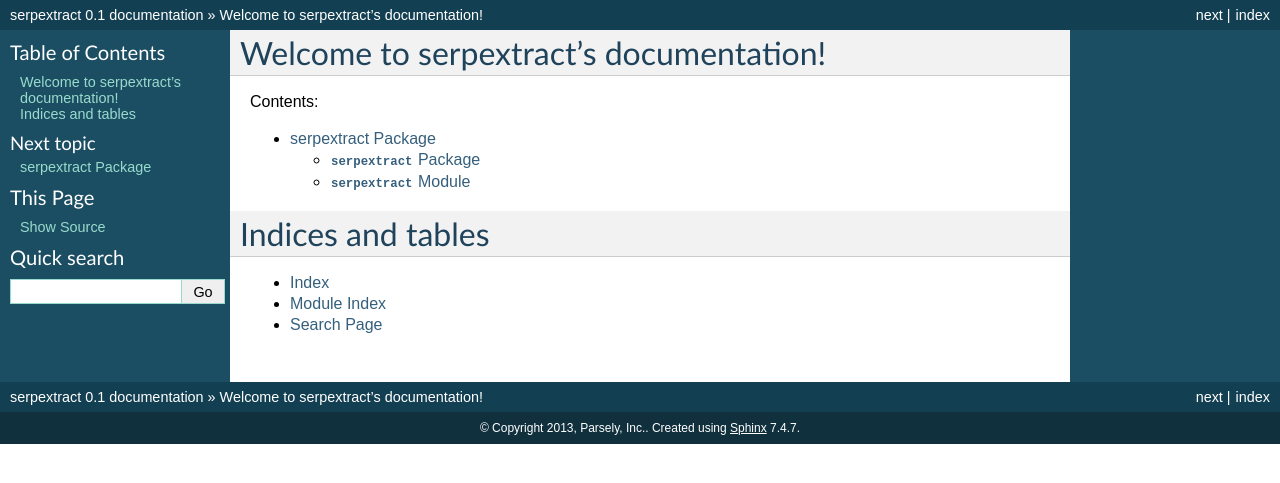
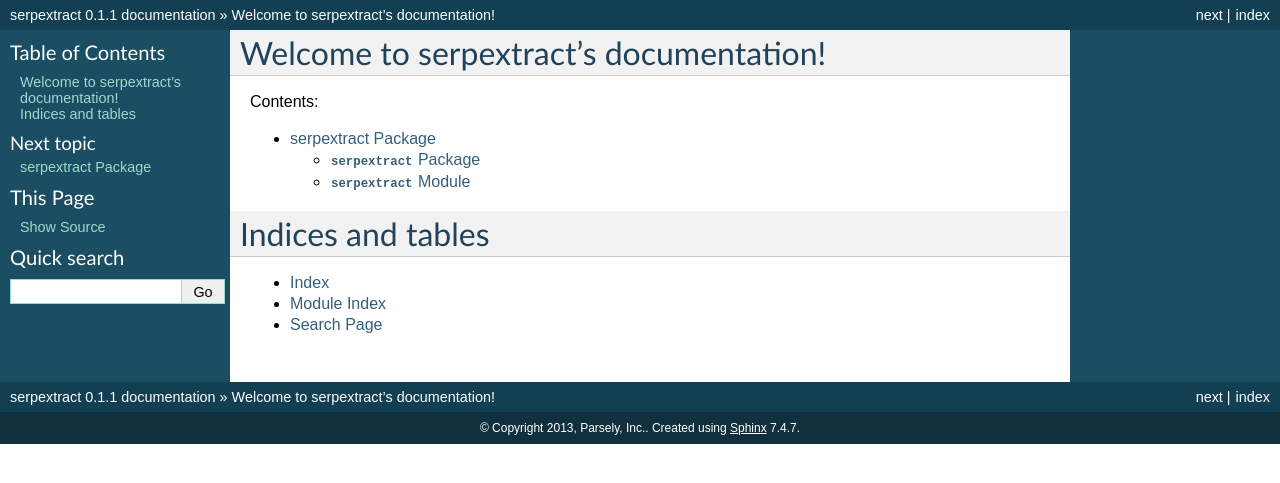
Before and after one commit to Parsely/serpextract, a Sphinx documentation site: the page built from docs/index.rst, in a window 1280 px wide. Shown: the top 483 px of the page. Built offline with Sphinx 7.4.7, drawn with Linux system fonts in a browser that asks for light colours.

Commit message:
sync sphinx version with python module

```diff
--- a/docs/conf.py
+++ b/docs/conf.py
@@ -30,10 +30,10 @@ project = u'serpextract'
 copyright = u'2013, Parsely, Inc.'
 
 # The short X.Y version.
-version = '0.1'
+version = '0.1.1'
 
 # The full version, including alpha/beta/rc tags.
-release = '0.1'
+release = '0.1.1'
 
 # List of patterns, relative to source directory, that match files and
 # directories to ignore when looking for source files.
```
